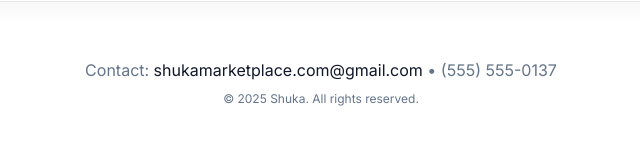
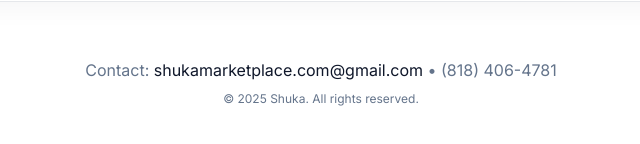
Before and after one commit to shukamarketplace-lgtm/shuka, a plain HTML site: page index.html in a window 1280 px wide. Shown: the part 2463-2607 px from the top of the page, 319-959 px from the left. Drawn offline with Linux system fonts and the light colour scheme.

Commit message:
Update index.html
number

```diff
--- a/index.html
+++ b/index.html
@@ -200,7 +200,7 @@
 
   <footer id="contact" class="section" style="padding-top:0">
     <div class="container" style="text-align:center;color:#64748b">
-      <div style="margin-bottom:8px">Contact: <a href="mailto:shukamarketplace.com@gmail.com" style="color:var(--text)">shukamarketplace.com@gmail.com</a> • (555) 555-0137</div>
+      <div style="margin-bottom:8px">Contact: <a href="mailto:shukamarketplace.com@gmail.com" style="color:var(--text)">shukamarketplace.com@gmail.com</a> • (818) 406-4781</div>
       <div style="font-size:12px">© <span id="year"></span> Shuka. All rights reserved.</div>
     </div>
   </footer>
```
